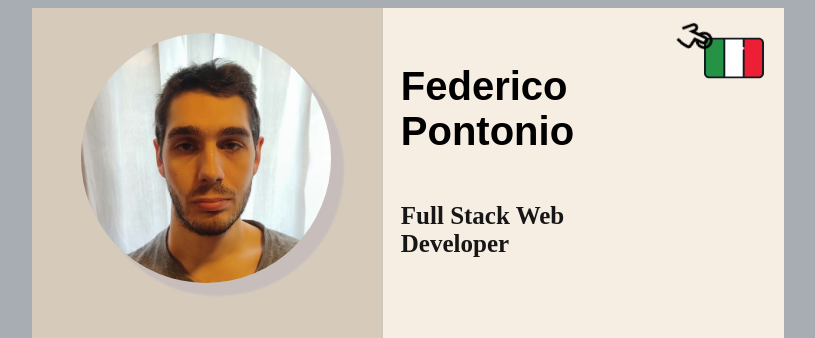
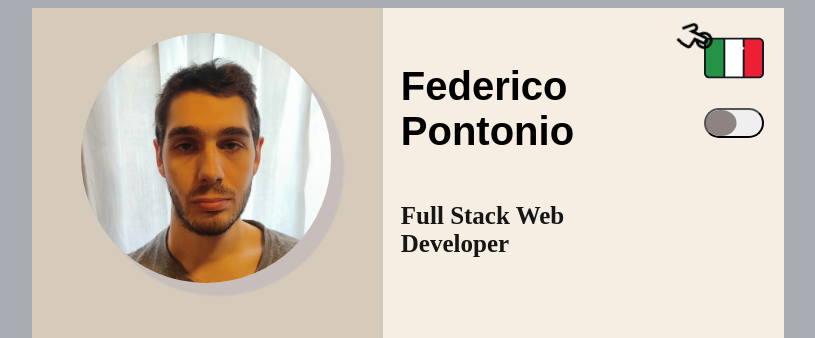
Before and after one commit to FedericoPontonio/InteractiveCV, a React (Vite) app: page / in a window 1280 px wide. Shown: the top 338 px of the page, without its empty margins (232-1047 px from the left). Built offline with nearby package versions, Linux system fonts and the light colour scheme.

Commit message:
Adds slider to manage view

```diff
--- a/src/App.jsx
+++ b/src/App.jsx
@@ -11,13 +11,14 @@ function App() {
   const [language, setLanguage] = useState('it');
   const [modalVisible, setModalVisible] = useState(false);
   const [modalContent, setModalContent] = useState();
+  const [staticView, setStaticView] = useState(false);
 
   return (
     <div className='rootComponent'>
       <div className='imageSection' ><img src={image} alt='image'/></div>
-      <MainSectionHeader changeLanguage = {setLanguage} languageSelected = {language} />
+      <MainSectionHeader changeLanguage = {setLanguage} languageSelected = {language} setStaticView = {setStaticView} staticView={staticView} />
       <LeftColumn languageSelected = {language} setModalContent ={setModalContent} setModalVisible = {setModalVisible} />
-      <MainSection languageSelected = {language} data ={data}  setModalContent ={setModalContent} setModalVisible = {setModalVisible} />
+      <MainSection languageSelected = {language} data ={data}  setModalContent ={setModalContent} setModalVisible = {setModalVisible} staticView={staticView} />
       <Modal modalContent={modalContent} modalVisible = {modalVisible} setModalVisible = {setModalVisible} />
     </div>
   )
--- a/src/components/MainSection/MainSection.jsx
+++ b/src/components/MainSection/MainSection.jsx
@@ -2,11 +2,13 @@ import Education from './Education/Education'
 import './MainSection.css'
 import WorkExperiences from './WorkExperiences/WorkExperiences'
 
-function MainSection({languageSelected, data, setModalContent, setModalVisible}) {
+function MainSection({languageSelected, data, setModalContent, setModalVisible, staticView}) {
     const footerAuthorization = function () {
         const result = languageSelected === 'it' ? data.it.privacy_consent : data.en.privacy_consent;
         return result
     }
+
+    console.log('Is static view selected?' + (staticView ? ' YES' : ' NO'))
 
     return (
         <div className='MainSection'>
--- a/src/components/MainSectionHeader/MainSectionHeader.css
+++ b/src/components/MainSectionHeader/MainSectionHeader.css
@@ -28,8 +28,9 @@
 }
 
 .buttonWrapper {
-    display: flex;
-    justify-content: end;
+    display: grid;
+    grid-template-columns: 1fr 1fr;
+    grid-template-rows: 80px 100px;
     align-items: start;
     margin: 20px;
 }
@@ -40,6 +41,7 @@
     font-weight: 700;
     border: none;
     transition: all 0.3s ease-in-out;
+    position: relative;
 }
 #changeLanguageButton:hover {
     cursor: pointer;
@@ -49,6 +51,30 @@
 #clickIcon {
     width: 20px;
     animation: pulse 4s linear infinite;
+    z-index: 1;
+}
+#switchViewModeButton {
+    grid-column: 2/3;
+    height: 30px;
+    border-radius: 20px;
+    display: flex;
+    align-items: center
+}
+#buttonSphere{
+    width: 70%;
+    height: 110%;
+    border-radius: 50%;
+
+}
+.sliderSelected {
+    transform: translateX(65%);
+    transition: 0.5s ease;
+    background-color: rgb(62, 133, 27);
+}
+.sliderUnselected {
+    background-color: rgba(87, 72, 67, 0.644);
+    transform: translateX(-21%);
+    transition: 0.5s ease;
 }
 
 
--- a/src/components/MainSectionHeader/MainSectionHeader.jsx
+++ b/src/components/MainSectionHeader/MainSectionHeader.jsx
@@ -1,13 +1,12 @@
 import './MainSectionHeader.css'
 import clickIcon from '../../assets/clickIcon.svg'
+import { useState } from 'react';
 
 function mainSectionHeader (props) {
 
     function handleChangeLanguage(languageSelected) {
         languageSelected === 'it' ? props.changeLanguage('en') : props.changeLanguage('it');
     }
-
-
     return(
         <div className='mainSectionHeader'>
             <div className='mainSectionHeaderContent'>
@@ -17,6 +16,8 @@ function mainSectionHeader (props) {
             <div className='buttonWrapper'>
                 <img id='clickIcon' src={clickIcon} alt="click icon" />
                 <button id='changeLanguageButton' className={props.languageSelected === 'it' ? 'itaBackground' : 'ukBackground'}  onClick={()=> handleChangeLanguage(props.languageSelected)}></button>
+                <p></p>
+                <button onClick={()=>props.setStaticView(!props.staticView)} id='switchViewModeButton'><div className={props.staticView ? 'sliderSelected' : 'sliderUnselected'} id='buttonSphere'></div></button>
             </div>
         </div>
     )
```
